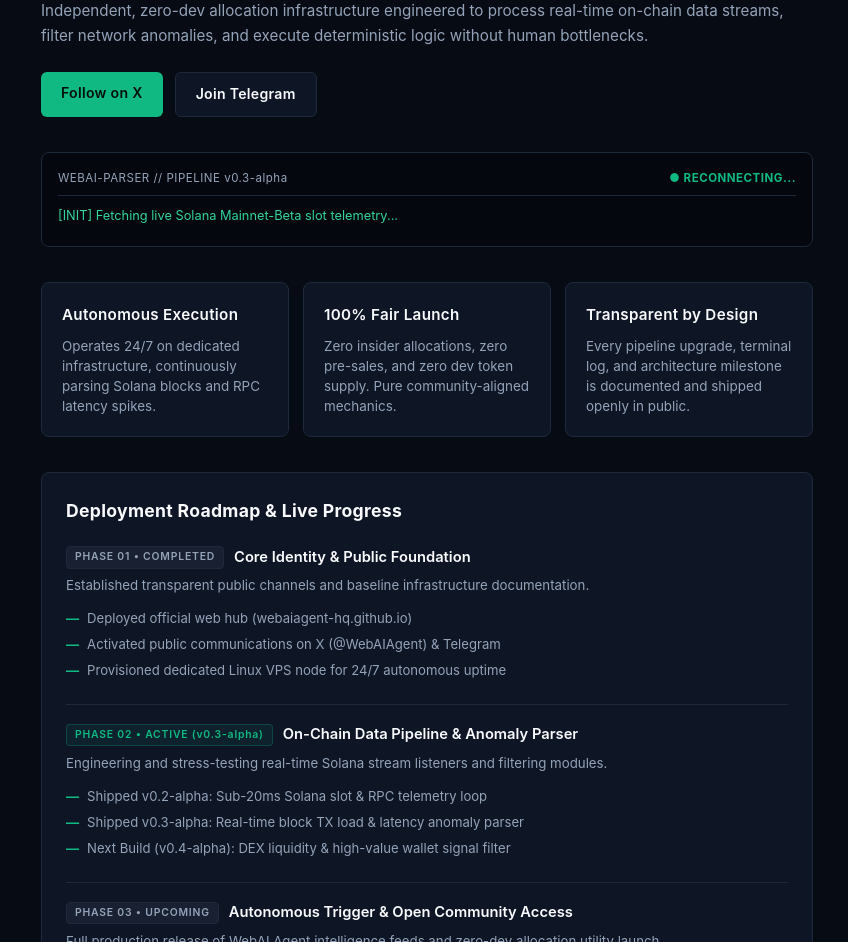
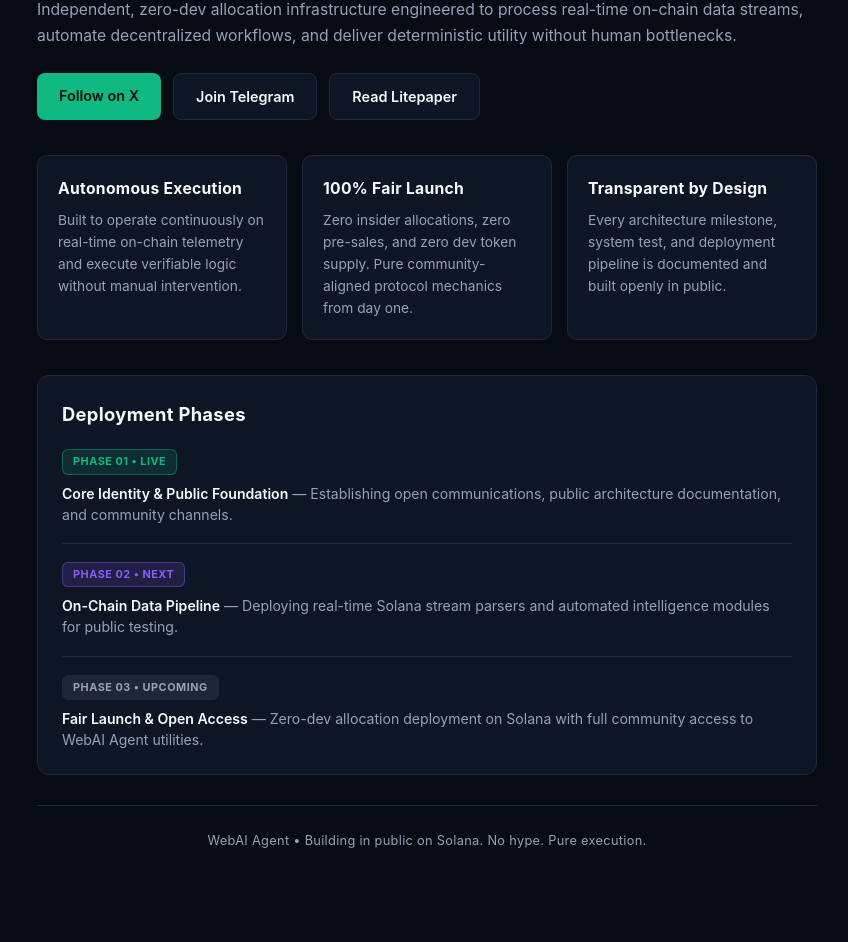
Before and after one commit to webaiagent-hq/webaiagent-hq.github.io, a plain HTML site: page index.html in a window 1280 px wide. Shown: the part 192-1134 px from the top of the page, without its empty margins (213-1061 px from the left). After the commit the page ends 1089 px from the top, so only its background shows below. Drawn offline with Linux system fonts and the light colour scheme; no server answers.

Commit message:
Update index.html

```diff
--- a/index.html
+++ b/index.html
@@ -10,59 +10,52 @@
             --card: #0e1525;
             --border: #1e293b;
             --green: #10b981;
-            --green-glow: rgba(16, 185, 129, 0.12);
+            --green-glow: rgba(16, 185, 129, 0.15);
             --text: #f8fafc;
             --muted: #94a3b8;
+            --amber: #f59e0b;
+            --purple: #8b5cf6;
         }
         * { box-sizing: border-box; margin: 0; padding: 0; font-family: -apple-system, BlinkMacSystemFont, "Segoe UI", Roboto, monospace; }
-        body { background-color: var(--bg); color: var(--text); line-height: 1.6; padding: 24px; max-width: 820px; margin: 0 auto; }
+        body { background-color: var(--bg); color: var(--text); line-height: 1.6; padding: 20px; max-width: 820px; margin: 0 auto; }
 
         header { display: flex; justify-content: space-between; align-items: center; padding: 15px 0 35px; border-bottom: 1px solid var(--border); margin-bottom: 35px; }
-        .brand { display: flex; align-items: center; gap: 10px; font-weight: 700; font-size: 1.05rem; letter-spacing: 0.5px; }
-        .dot { width: 8px; height: 8px; background: var(--green); border-radius: 50%; box-shadow: 0 0 8px var(--green); }
-        .badge-top { font-size: 0.68rem; padding: 4px 10px; border-radius: 4px; background: var(--green-glow); color: var(--green); border: 1px solid rgba(16, 185, 129, 0.25); letter-spacing: 1px; font-weight: 600; }
+        .brand { display: flex; align-items: center; gap: 10px; font-weight: 700; font-size: 1.1rem; letter-spacing: 0.5px; }
+        .dot { width: 10px; height: 10px; background: var(--green); border-radius: 50%; box-shadow: 0 0 10px var(--green); }
+        .badge-top { font-size: 0.7rem; padding: 4px 10px; border-radius: 20px; background: var(--green-glow); color: var(--green); border: 1px solid var(--green); letter-spacing: 0.5px; }
 
-        .hero { margin-bottom: 35px; }
-        .hero h1 { font-size: 2rem; line-height: 1.25; margin-bottom: 14px; letter-spacing: -0.5px; font-weight: 700; }
-        .hero p { color: var(--muted); font-size: 0.95rem; margin-bottom: 24px; line-height: 1.6; }
+        .hero h1 { font-size: 2.1rem; line-height: 1.2; margin-bottom: 15px; letter-spacing: -0.5px; }
+        .hero h1 span { color: var(--green); }
+        .hero p { color: var(--muted); font-size: 0.98rem; margin-bottom: 25px; }
 
         .cta-group { display: flex; gap: 12px; margin-bottom: 35px; flex-wrap: wrap; }
-        .btn { padding: 10px 20px; border-radius: 6px; text-decoration: none; font-weight: 600; font-size: 0.88rem; transition: 0.2s; letter-spacing: 0.3px; }
+        .btn { padding: 11px 22px; border-radius: 8px; text-decoration: none; font-weight: 600; font-size: 0.9rem; transition: 0.2s; }
         .btn-primary { background: var(--green); color: #04100a; }
         .btn-secondary { background: var(--card); color: var(--text); border: 1px solid var(--border); }
 
-        /* Terminal Box */
-        .terminal-box { background: #04070d; border: 1px solid var(--border); border-radius: 8px; padding: 16px; margin-bottom: 35px; font-family: monospace; font-size: 0.8rem; }
-        .terminal-header { display: flex; justify-content: space-between; color: var(--muted); border-bottom: 1px solid var(--border); padding-bottom: 8px; margin-bottom: 10px; font-size: 0.72rem; letter-spacing: 0.5px; }
-        .status-live { color: var(--green); font-weight: bold; }
-        .log-line { color: #34d399; margin-bottom: 4px; word-break: break-all; }
+        /* Grid Cards (Clean, No Emojis) */
+        .grid { display: grid; grid-template-columns: repeat(auto-fit, minmax(240px, 1fr)); gap: 15px; margin-bottom: 35px; }
+        .card { background: var(--card); border: 1px solid var(--border); border-radius: 10px; padding: 20px; }
+        .card h3 { font-size: 0.98rem; margin-bottom: 8px; font-weight: 700; letter-spacing: 0.3px; color: var(--text); }
+        .card p { color: var(--muted); font-size: 0.86rem; }
 
-        /* Grid Cards */
-        .grid { display: grid; grid-template-columns: repeat(auto-fit, minmax(240px, 1fr)); gap: 14px; margin-bottom: 35px; }
-        .card { background: var(--card); border: 1px solid var(--border); border-radius: 8px; padding: 20px; }
-        .card h3 { font-size: 0.95rem; margin-bottom: 8px; font-weight: 600; letter-spacing: 0.3px; color: var(--text); }
-        .card p { color: var(--muted); font-size: 0.84rem; line-height: 1.5; }
+        /* Deployment Phases (Matching Image Style) */
+        .section-box { background: var(--card); border: 1px solid var(--border); border-radius: 12px; padding: 24px; margin-bottom: 30px; }
+        .section-title { font-size: 1.15rem; margin-bottom: 20px; font-weight: 700; letter-spacing: 0.3px; }
 
-        /* Roadmap Section - Clean & Monotone Minimalist */
-        .section-box { background: var(--card); border: 1px solid var(--border); border-radius: 8px; padding: 24px; margin-bottom: 30px; }
-        .section-title { font-size: 1.1rem; margin-bottom: 20px; font-weight: 700; letter-spacing: 0.3px; }
-
-        .phase-item { display: flex; flex-direction: column; gap: 6px; padding-bottom: 18px; margin-bottom: 18px; border-bottom: 1px solid var(--border); }
+        .phase-item { display: flex; flex-direction: column; gap: 8px; padding-bottom: 18px; margin-bottom: 18px; border-bottom: 1px solid var(--border); }
         .phase-item:last-child { border-bottom: none; padding-bottom: 0; margin-bottom: 0; }
         .phase-header { display: flex; align-items: center; gap: 10px; flex-wrap: wrap; }
 
-        /* Monotone Clean Badges */
-        .tag { font-size: 0.65rem; font-weight: 600; padding: 2px 8px; border-radius: 4px; letter-spacing: 0.8px; background: rgba(148, 163, 184, 0.08); color: var(--muted); border: 1px solid var(--border); }
-        .tag-active { background: rgba(16, 185, 129, 0.08); color: var(--green); border: 1px solid rgba(16, 185, 129, 0.25); }
+        .tag { font-size: 0.68rem; font-weight: 700; padding: 3px 10px; border-radius: 6px; letter-spacing: 0.5px; }
+        .tag-live { background: rgba(16, 185, 129, 0.15); color: var(--green); border: 1px solid rgba(16, 185, 129, 0.4); }
+        .tag-next { background: rgba(139, 92, 246, 0.15); color: var(--purple); border: 1px solid rgba(139, 92, 246, 0.4); }
+        .tag-upcoming { background: rgba(148, 163, 184, 0.12); color: var(--muted); border: 1px solid var(--border); }
 
-        .phase-title { font-weight: 600; font-size: 0.92rem; color: var(--text); }
-        .phase-desc { color: var(--muted); font-size: 0.83rem; }
+        .phase-desc { color: var(--muted); font-size: 0.88rem; line-height: 1.5; }
+        .phase-desc strong { color: var(--text); font-weight: 600; }
 
-        .checklist { list-style: none; margin-top: 6px; font-size: 0.82rem; color: var(--muted); }
-        .checklist li { margin-bottom: 5px; display: flex; align-items: center; gap: 8px; }
-        .checklist li::before { content: "—"; color: var(--green); font-weight: bold; }
-
-        footer { text-align: center; color: var(--muted); font-size: 0.78rem; padding: 25px 0; border-top: 1px solid var(--border); letter-spacing: 0.3px; }
+        footer { text-align: center; color: var(--muted); font-size: 0.8rem; padding: 25px 0; border-top: 1px solid var(--border); letter-spacing: 0.3px; }
     </style>
 </head>
 <body>
@@ -73,81 +66,52 @@
     </header>
 
     <section class="hero">
-        <h1>Autonomous Intelligence Meets Solana.</h1>
-        <p>Independent, zero-dev allocation infrastructure engineered to process real-time on-chain data streams, filter network anomalies, and execute deterministic logic without human bottlenecks.</p>
+        <h1>Autonomous Intelligence Meets <span>Solana.</span></h1>
+        <p>Independent, zero-dev allocation infrastructure engineered to process real-time on-chain data streams, automate decentralized workflows, and deliver deterministic utility without human bottlenecks.</p>
         <div class="cta-group">
             <a href="https://x.com/WebAIAgent" target="_blank" class="btn btn-primary">Follow on X</a>
             <a href="https://t.me/WebAIAgent" target="_blank" class="btn btn-secondary">Join Telegram</a>
+            <a href="litepaper.pdf" target="_blank" class="btn btn-secondary">Read Litepaper</a>
         </div>
     </section>
-
-    <!-- Live Solana Mainnet Telemetry Feed -->
-    <div class="terminal-box">
-        <div class="terminal-header">
-            <span>WEBAI-PARSER // PIPELINE v0.3-alpha</span>
-            <span class="status-live" id="rpc-status">● CONNECTING MAINNET...</span>
-        </div>
-        <div id="telemetry-output">
-            <div class="log-line">[INIT] Fetching live Solana Mainnet-Beta slot telemetry...</div>
-        </div>
-    </div>
 
     <section class="grid">
         <div class="card">
             <h3>Autonomous Execution</h3>
-            <p>Operates 24/7 on dedicated infrastructure, continuously parsing Solana blocks and RPC latency spikes.</p>
+            <p>Built to operate continuously on real-time on-chain telemetry and execute verifiable logic without manual intervention.</p>
         </div>
         <div class="card">
             <h3>100% Fair Launch</h3>
-            <p>Zero insider allocations, zero pre-sales, and zero dev token supply. Pure community-aligned mechanics.</p>
+            <p>Zero insider allocations, zero pre-sales, and zero dev token supply. Pure community-aligned protocol mechanics from day one.</p>
         </div>
         <div class="card">
             <h3>Transparent by Design</h3>
-            <p>Every pipeline upgrade, terminal log, and architecture milestone is documented and shipped openly in public.</p>
+            <p>Every architecture milestone, system test, and deployment pipeline is documented and built openly in public.</p>
         </div>
     </section>
 
-    <!-- Deployment Roadmap & Live Progress (Clean Cold Aesthetic) -->
     <section class="section-box">
-        <div class="section-title">Deployment Roadmap & Live Progress</div>
+        <div class="section-title">Deployment Phases</div>
 
         <div class="phase-item">
             <div class="phase-header">
-                <span class="tag">PHASE 01 • COMPLETED</span>
-                <span class="phase-title">Core Identity & Public Foundation</span>
+                <span class="tag tag-live">PHASE 01 • LIVE</span>
             </div>
-            <p class="phase-desc">Established transparent public channels and baseline infrastructure documentation.</p>
-            <ul class="checklist">
-                <li>Deployed official web hub (webaiagent-hq.github.io)</li>
-                <li>Activated public communications on X (@WebAIAgent) & Telegram</li>
-                <li>Provisioned dedicated Linux VPS node for 24/7 autonomous uptime</li>
-            </ul>
+            <p class="phase-desc"><strong>Core Identity & Public Foundation</strong> — Establishing open communications, public architecture documentation, and community channels.</p>
         </div>
 
         <div class="phase-item">
             <div class="phase-header">
-                <span class="tag tag-active">PHASE 02 • ACTIVE (v0.3-alpha)</span>
-                <span class="phase-title">On-Chain Data Pipeline & Anomaly Parser</span>
+                <span class="tag tag-next">PHASE 02 • NEXT</span>
             </div>
-            <p class="phase-desc">Engineering and stress-testing real-time Solana stream listeners and filtering modules.</p>
-            <ul class="checklist">
-                <li>Shipped v0.2-alpha: Sub-20ms Solana slot & RPC telemetry loop</li>
-                <li>Shipped v0.3-alpha: Real-time block TX load & latency anomaly parser</li>
-                <li>Next Build (v0.4-alpha): DEX liquidity & high-value wallet signal filter</li>
-            </ul>
+            <p class="phase-desc"><strong>On-Chain Data Pipeline</strong> — Deploying real-time Solana stream parsers and automated intelligence modules for public testing.</p>
         </div>
 
         <div class="phase-item">
             <div class="phase-header">
-                <span class="tag">PHASE 03 • UPCOMING</span>
-                <span class="phase-title">Autonomous Trigger & Open Community Access</span>
+                <span class="tag tag-upcoming">PHASE 03 • UPCOMING</span>
             </div>
-            <p class="phase-desc">Full production release of WebAI Agent intelligence feeds and zero-dev allocation utility launch.</p>
-            <ul class="checklist">
-                <li>Real-time automated signal alerts routed directly to Telegram</li>
-                <li>Public API & interactive agent terminal access</li>
-                <li>100% Fair Launch deployment on Solana Mainnet</li>
-            </ul>
+            <p class="phase-desc"><strong>Fair Launch & Open Access</strong> — Zero-dev allocation deployment on Solana with full community access to WebAI Agent utilities.</p>
         </div>
     </section>
 
@@ -155,35 +119,5 @@
         WebAI Agent • Building in public on Solana. No hype. Pure execution.
     </footer>
 
-    <script>
-        async function fetchLiveSolanaTelemetry() {
-            const out = document.getElementById('telemetry-output');
-            const status = document.getElementById('rpc-status');
-            try {
-                const start = Date.now();
-                const res = await fetch('https://api.mainnet-beta.solana.com', {
-                    method: 'POST',
-                    headers: { 'Content-Type': 'application/json' },
-                    body: JSON.stringify({ jsonrpc: '2.0', id: 1, method: 'getSlot', params: [{ commitment: 'confirmed' }] })
-                });
-                const data = await res.json();
-                const latency = Date.now() - start;
-                const time = new Date().toISOString().split('T')[1].replace('Z', '');
-
-                if (data.result) {
-                    status.textContent = '● MAINNET-BETA LIVE';
-                    const line = document.createElement('div');
-                    line.className = 'log-line';
-                    line.textContent = `[${time}] [WEBAI-PARSER] Slot: #${data.result} | Web-RPC Latency: ${latency}ms | Pipeline: v0.3-alpha ACTIVE`;
-                    out.prepend(line);
-                    if (out.children.length > 4) out.removeChild(out.lastChild);
-                }
-            } catch (e) {
-                status.textContent = '● RECONNECTING...';
-            }
-        }
-        fetchLiveSolanaTelemetry();
-        setInterval(fetchLiveSolanaTelemetry, 4000);
-    </script>
 </body>
 </html>
```
